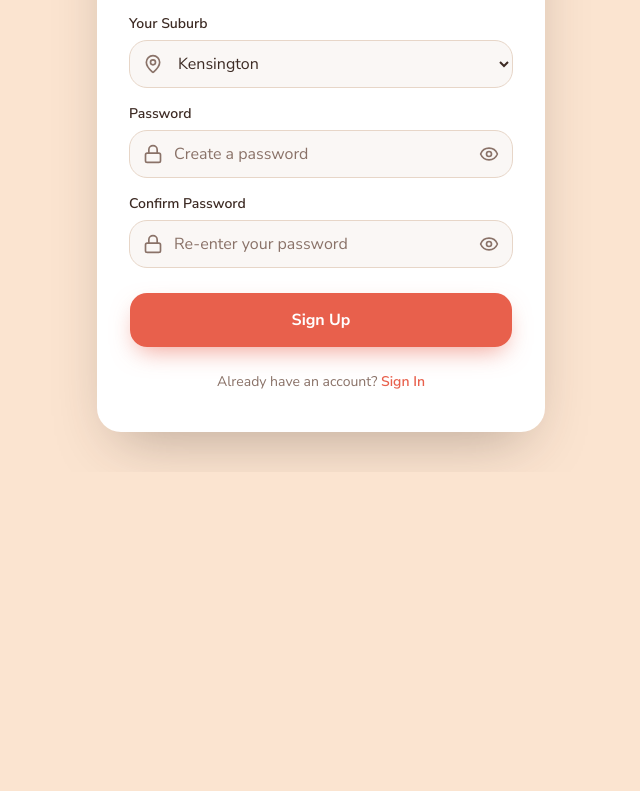
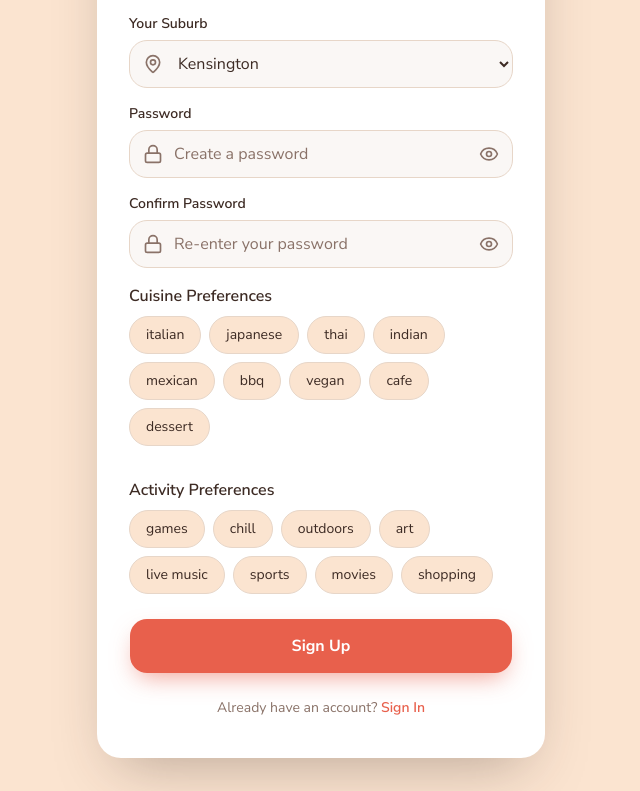
Before and after one commit to patissherie/conure, a Next.js app: page /signup in a window 1280 px wide. Shown: the part 510-1301 px from the top of the page, without its empty margins (319-959 px from the left). Before the commit the page ends 982 px from the top, so only its background shows below. Built offline with nearby package versions, Linux system fonts and the light colour scheme; no server answers.

Commit message:
implemented preferences on signup

```diff
--- a/app/group-dashboard/[groupId]/events/[eventId]/availability/page.tsx
+++ b/app/group-dashboard/[groupId]/events/[eventId]/availability/page.tsx
@@ -174,10 +174,6 @@ export default function AvailabilityPage() {
                     label: 'Going',
                   },
                   {
-                    value: 'maybe',
-                    label: 'Maybe',
-                  },
-                  {
                     value: 'not_going',
                     label: 'Not Going',
                   },
--- a/app/group-dashboard/[groupId]/events/[eventId]/page.tsx
+++ b/app/group-dashboard/[groupId]/events/[eventId]/page.tsx
@@ -248,22 +248,17 @@ export default function EventDashboardPage() {
               <Link
                 href={`/group-dashboard/${groupId}/events/${eventId}/availability`}
               >
-                <Button className="w-full">
-                  RSVP & Submit Availability
+                <Button className="h-14 w-full text-base font-semibold rounded-xl">
+                    RSVP & Submit Availability
                 </Button>
               </Link>
             )}
 
-            <Button variant="outline" className="w-full">
-              Find Best Time
-            </Button>
-
-            <Button variant="outline" className="w-full">
-              Choose Activity
-            </Button>
-
-            <Button variant="outline" className="w-full">
-              Start Voting
+            <Button
+                variant="outline"
+                className="h-14 w-full text-base font-semibold rounded-xl"
+            >
+                Find Best Time
             </Button>
           </div>
 
--- a/src/components/signup-card.tsx
+++ b/src/components/signup-card.tsx
@@ -18,6 +18,49 @@ export function SignupCard() {
     const [showConfirm, setShowConfirm] = useState(false)
     const [error, setError] = useState<string | null>(null)
 
+    const CUISINES = [
+    "italian",
+    "japanese",
+    "thai",
+    "indian",
+    "mexican",
+    "bbq",
+    "vegan",
+    "cafe",
+    "dessert",
+    ];
+
+    const [cuisineTags, setCuisineTags] = useState<string[]>([]);
+
+    const ACTIVITIES = [
+    "games",
+    "chill",
+    "outdoors",
+    "art",
+    "live music",
+    "sports",
+    "movies",
+    "shopping",
+    ];
+
+    const [activityTags, setActivityTags] = useState<string[]>([]);
+
+    function toggleCuisine(tag: string) {
+    setCuisineTags((prev) =>
+        prev.includes(tag)
+        ? prev.filter((t) => t !== tag)
+        : [...prev, tag]
+    );
+    }
+
+    function toggleActivity(tag: string) {
+    setActivityTags((prev) =>
+        prev.includes(tag)
+        ? prev.filter((t) => t !== tag)
+        : [...prev, tag]
+    );
+    }
+
   async function handleSubmit(e: React.FormEvent) {
     e.preventDefault()
     setError(null)
@@ -34,8 +77,10 @@ export function SignupCard() {
         data: {
             full_name: fullName,
             suburb,
-        },
-      },
+            cuisine_tags: cuisineTags,
+            activity_tags: activityTags,
+        }
+      }
     })
 
     if (error) {
@@ -194,6 +239,52 @@ export function SignupCard() {
           />
         </Field>
 
+        <div>
+        <label className="mb-2 block font-semibold">
+            Cuisine Preferences
+        </label>
+
+        <div className="flex flex-wrap gap-2">
+            {CUISINES.map((tag) => (
+            <button
+                key={tag}
+                type="button"
+                onClick={() => toggleCuisine(tag)}
+                className={`rounded-full border px-4 py-2 text-sm transition ${
+                cuisineTags.includes(tag)
+                    ? "bg-primary text-primary-foreground border-primary"
+                    : "bg-background border-input hover:bg-accent"
+                }`}
+            >
+                {tag}
+            </button>
+            ))}
+        </div>
+        </div>
+
+        <div>
+        <label className="mb-2 mt-4 block font-semibold">
+            Activity Preferences
+        </label>
+
+        <div className="flex flex-wrap gap-2">
+            {ACTIVITIES.map((tag) => (
+            <button
+                key={tag}
+                type="button"
+                onClick={() => toggleActivity(tag)}
+                className={`rounded-full border px-4 py-2 text-sm transition ${
+                activityTags.includes(tag)
+                    ? "bg-primary text-primary-foreground border-primary"
+                    : "bg-background border-input hover:bg-accent"
+                }`}
+            >
+                {tag}
+            </button>
+            ))}
+        </div>
+        </div>
+
         {error && <p className="text-sm text-red-600">{error}</p>}
         <Button
           type="submit"
```
